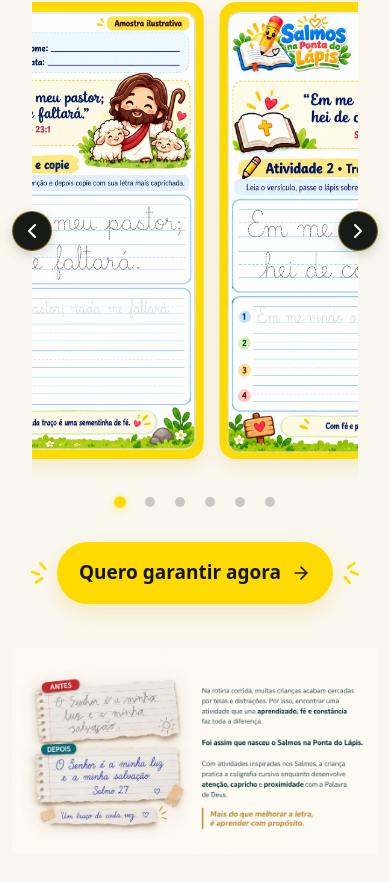
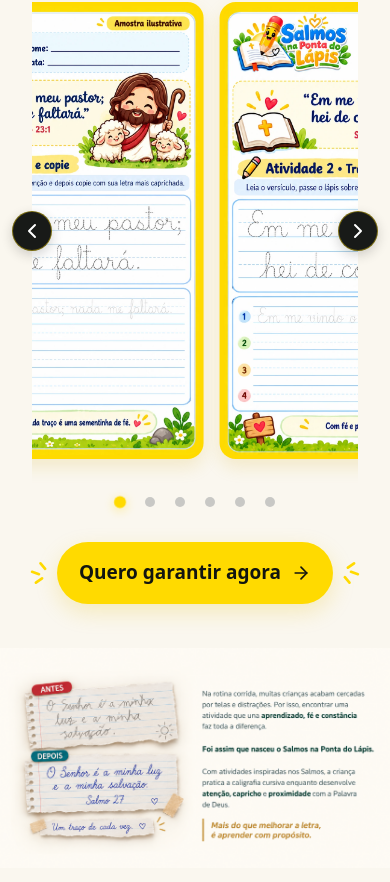
Before and after one commit to pedroforti400-wq/pvsalmosnapontadol-p-s, a React (Vite) app: page / in a window 390 px wide. Shown: the part 1059-1941 px from the top of the page. Built offline with nearby package versions, Linux system fonts and the light colour scheme; a web font is replaced by a local one.

Commit message:
style: expand third-section artwork to full mobile width

```diff
--- a/src/sections/BeforeAfter.css
+++ b/src/sections/BeforeAfter.css
@@ -22,7 +22,6 @@
 
 @media (max-width: 639px) {
   .before-after-section { padding-bottom: 24px; }
-  .before-after-figure { width: calc(100% - 24px); }
   .before-after-dialog-content { padding: 12px; }
   .before-after-dialog-header { gap: 12px; }
   .before-after-dialog-header h2 { font-size: 16px; }
```
Also changed, not shown: 1 other file (tests, documents, lock files or other folders).
